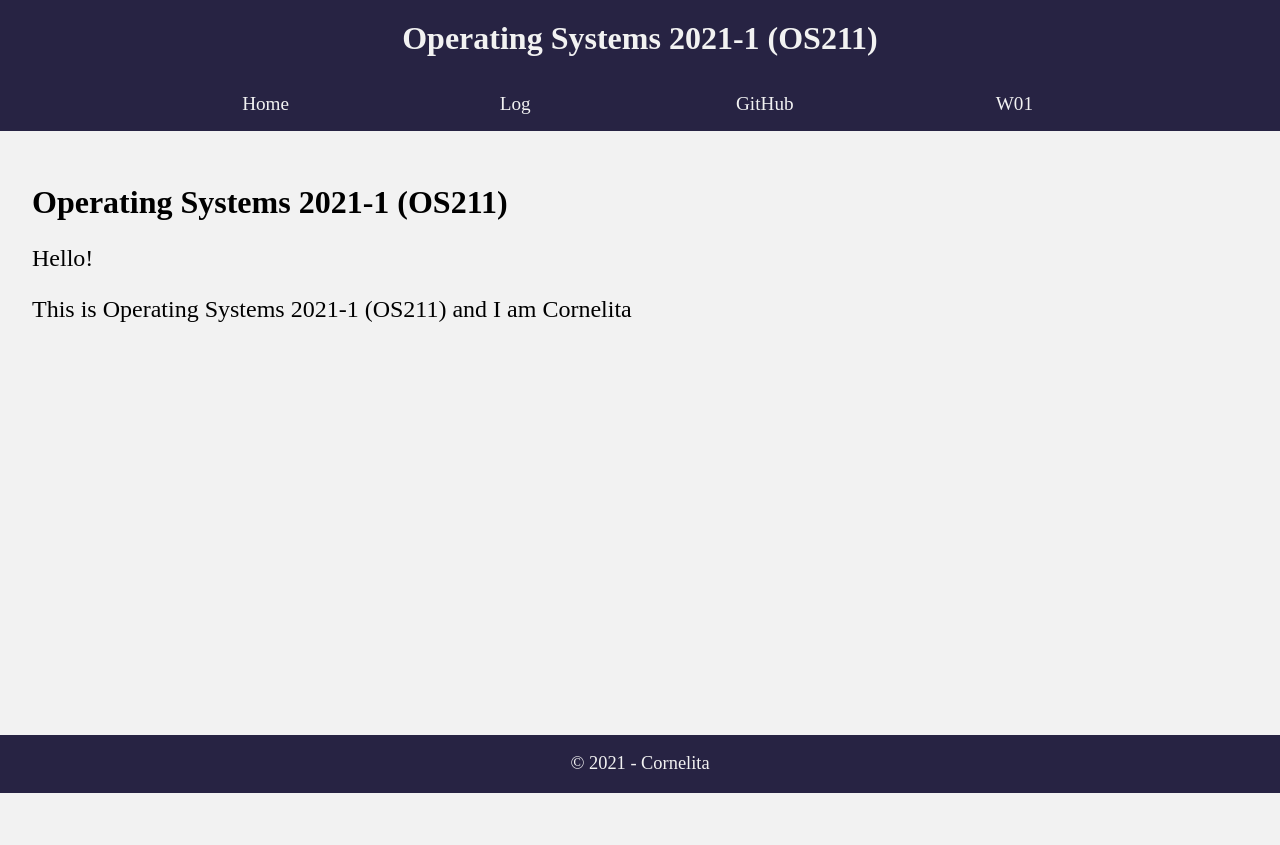
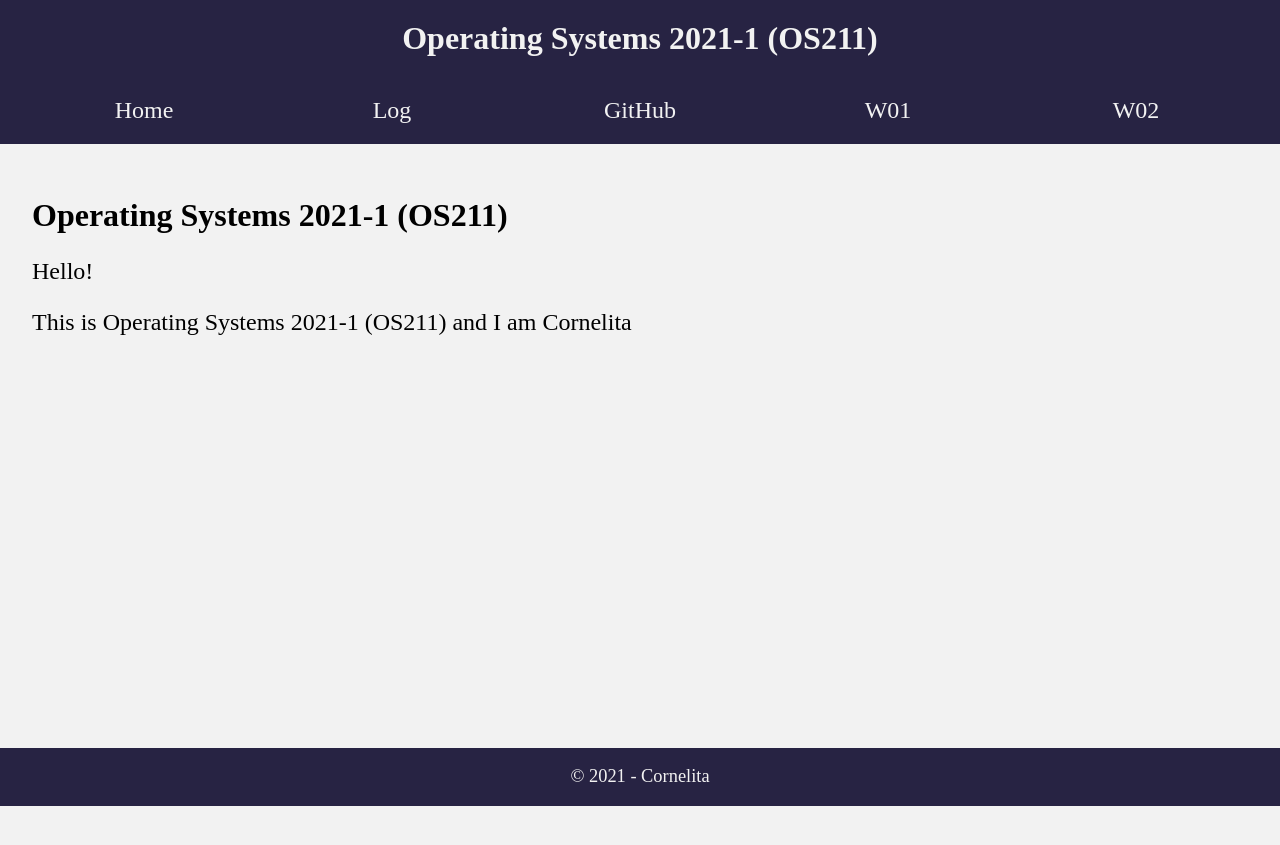
Before and after one commit to cornelita/os211, a Jekyll site: the page built from index.md, in a window 1280 px wide. Shown: the top 845 px of the page. Built offline with Jekyll 4.4.1, drawn with Linux system fonts in a browser that asks for light colours; our own code applies the rules of GitHub Pages for plain Markdown files.

Commit message:
OS211 cornelita w02.md

```diff
--- a/_includes/navbar.html
+++ b/_includes/navbar.html
@@ -12,5 +12,8 @@
         <li class="nav-item">
             <a class="nav-link" href="{{ site.baseurl }}/W01/">W01</a>
         </li>
+        <li class="nav-item">
+            <a class="nav-link" href="{{ site.baseurl }}/W02/">W02</a>
+        </li>
     </ul>
 </nav>
--- a/assets/css/style.css
+++ b/assets/css/style.css
@@ -83,6 +83,10 @@ footer {
 }
 
 /* Weekly Top 10 List */
+ul {
+  font-size: 1.25em;
+}
+
 li>p>a {
   text-decoration: none;
   color: var(--biru-link);
```
